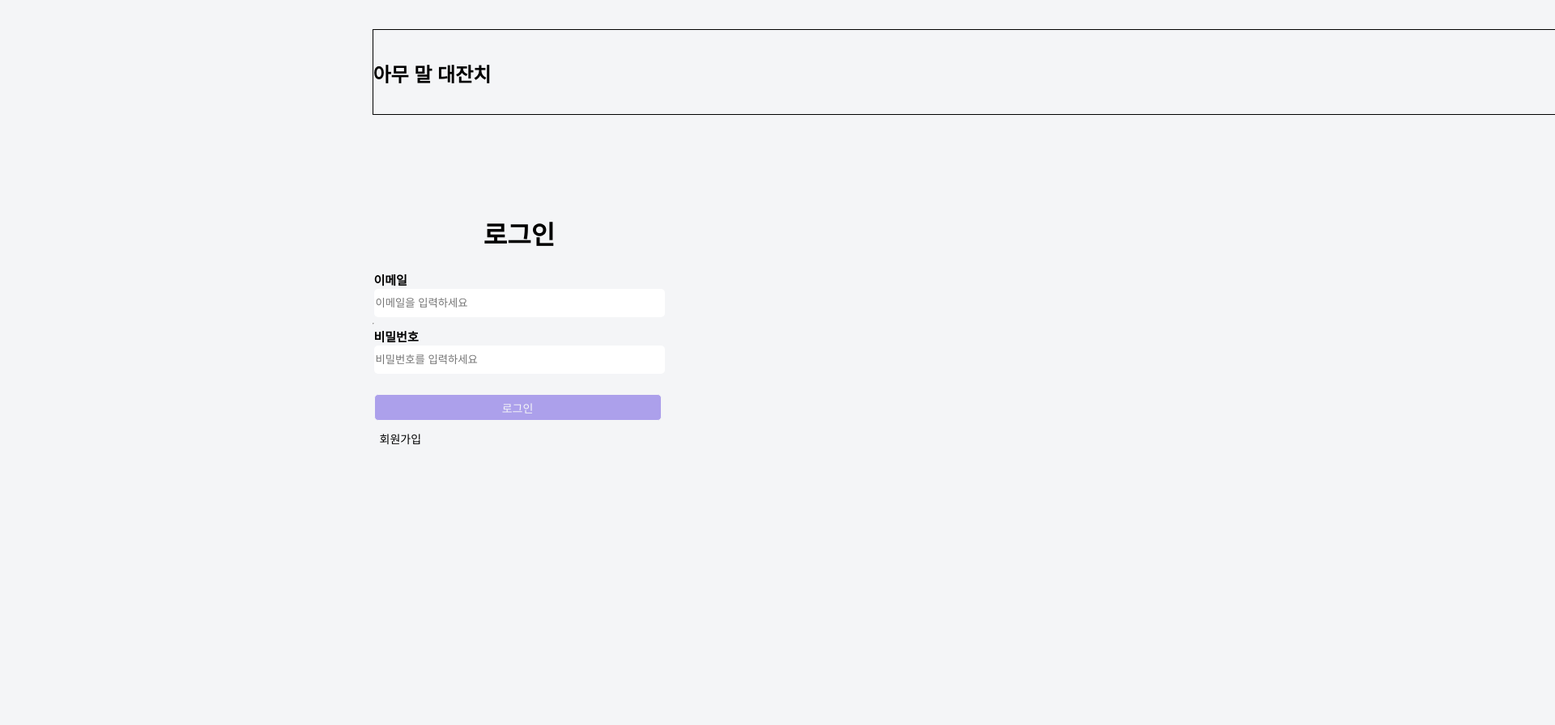
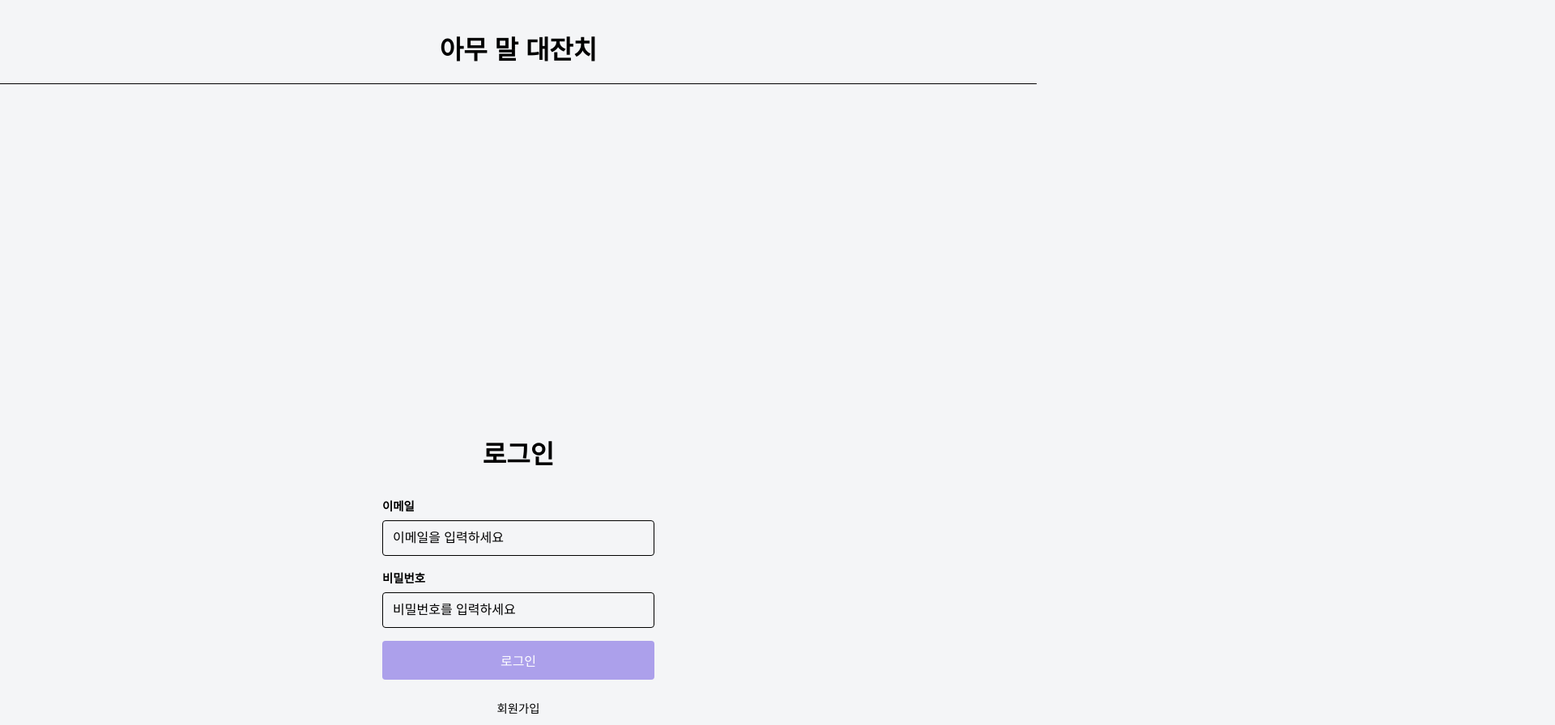
Before and after one commit to 100-hours-a-week/2-urung-lee-community-fe, a plain HTML site: page html/login.html in a window 1280 px wide. Shown: the top 896 px of the page at 81% size, 1920 px wide, since content can reach past the window. Before the commit the page ends 800 px from the top, so only its background shows below. Drawn offline with Linux system fonts and the light colour scheme.

Commit message:
[Feat] Login Page Layout

```diff
--- a/assets/css/pages/login.css
+++ b/assets/css/pages/login.css
@@ -1,87 +1,107 @@
-/*@import url("https://fonts.googleapis.com/css2?family=Montserrat:wght@700&family=Noto+Sans+KR:wght@100;300;400;500;700;900&display=swap");*/
-
-/* 전체 레이아웃 중앙 정렬 및 배경 설정 */
-.title{
-    display: flex;
-    position: absolute;
-    top: 36px;
-    font-size: 24px;
-    color: #000000;
-    height: 32px;
+*{
+    margin: 0;
+    padding: 0;
+    box-sizing: border-box;
+    background: #f4f5f7;
+}
+header{
+    width: 100%;
+    height: 104px;
+    padding-top: 2.25rem;
+    padding-bottom: 2.25rem;
     text-align: center;
-}
-.padding-space{
-    margin-top: 0px;
-    width: 1920px;
-    border: 1px solid;
-    /*padding-left: 857px;*/
-    padding-top: 36px;
-    padding-bottom: 36px;
-    display: flex;
-    text-align: center;
-}
-/*.hr{*/
-/*    width: 50%;*/
-/*    border: 1px;*/
-/*}*/
-body {
-    font-family: Noto Sans KR, sans-serif;
-    background-color: #f4f5f7;
-    display: flex;
-    justify-content: center;
-    align-items: center;
-    min-height: 100vh;
-    margin: 0;
-}
-.login-title{
-    font-family: Pretendard;
-    font-size: 32px;
-    font-weight: 700;
-    line-height: 38.19px;
-    text-align: center;
+    border-bottom: 1px solid #000000;
 }
 
-/* 입력 폼 */
-.form-group {
-    margin-bottom: 15px;
-    text-align: left;
+.padding-space{
+    margin: 0;
+    padding: 0;
+    box-sizing: border-box;
+    background: #f4f5f7;
+}
+body{
+    font-family: 'Goorm Sans', sans-serif;
+    font-weight: 400;
+    min-height: 100vh;
+    display: flex;
+    flex-direction: column;
+    margin: 0;
+    background-color: #f4f5f7;
 }
 
-.form-group label {
+h1{
+    font-size: 2rem;
     color: #000000;
-    display: block;
-    font-family: Pretendard;
-    font-size: 15px;
-    font-weight: 700;
-    line-height: 20px;
 }
 
-.form-group input {
-    width: 355px;
-    height: 33px;
-    border-radius: 5px;
-    border: 2px;
+.login-container{
+    width: 100%;
+    max-width: 400px;
+    margin: 2rem auto;
+    padding: 2rem;
 }
 
-/* 로그인 버튼 */
-.login-btn {
-    width: 355px;
-    height: 33px;
-    background-color: #aca0eb; /* 예시 색상 */
-    color: #f4f5f7;
-    border: 1px solid #f4f5f7;
-    border-radius: 5px;
-    font-size: 14px;
-    margin-top: 10px;
+h2{
     text-align: center;
+    margin-top: 23rem;
+    margin-bottom: 2rem;
+    font-size: 2rem;
+    font-weight: 700;
+    color: #000000;
 }
 
-/* 회원가입 버튼 */
-.signup-btn {
-    background-color: #f4f5f7;
+.login-form{
+    display: flex;
+    flex-direction: column;
+    gap: 1rem;
+}
+
+.form-group{
+    display: flex;
+    flex-direction: column;
+    gap: 0.5rem;
+    font-weight: 700;
+}
+
+label{
+    font-size: 0.9rem;
     color: #000000;
-    border: 1px solid #f4f5f7;
-    font-size: 14px;
-    margin-top: 10px; /* 로그인 버튼과 간격 */
+}
+
+input{
+    padding: 0.75rem;
+    border: 1px solid #000000;
+    border-radius: 4px;
+    font-size: 1rem;
+}
+
+input::placeholder{
+    color: #000000;
+}
+
+button{
+    padding: 0.75rem;
+    background-color: #ACA0EB;
+    color: white;
+    border: none;
+    border-radius: 4px;
+    font-size: 1rem;
+    cursor: pointer;
+    transition: background-color 0.2s;
+}
+
+button:hover {
+    background: #7F6AEE;
+}
+
+.help-link{
     text-align: center;
+    color: #000000;
+    text-decoration: none;
+    font-size: 0.9rem;
+    padding: 0.5rem;
 }
+
+.help-link:hover{
+    text-decoration: underline;
+}
--- a/assets/css/pages/signin.css
+++ b/assets/css/pages/signin.css
@@ -0,0 +1,48 @@
+*{
+    margin: 0;
+    padding: 0;
+    box-sizing: border-box;
+    background: #f4f5f7;
+}
+header {
+    height: 104px;
+    padding-top: 2.25rem;
+    padding-bottom: 2.25rem;
+    background: #f4f5f7;
+    display: flex;
+    justify-content: center;
+    border-bottom: 1px solid #000000;
+}
+body {
+    font-family: 'Goorm Sans', sans-serif;
+    font-weight: 400;
+    font-style: normal;
+    display: flex;
+    flex-direction: column;
+    min-height: 100vh;
+    margin: 0;
+    -webkit-user-select: none;
+    -moz-user-select: none;
+    -ms-user-select: none;
+    user-select: none;
+}
+.signin{
+    padding-top: 265px;
+    text-align: center;
+    font-size: 32px;
+    font-weight: 700;
+}
+.profile{
+    padding-left: 783px;
+    font-size: 15px;
+    font-weight: 700;
+}
+.profile_img{
+    padding-left: 885px;
+    padding-top: 360px;
+}
+.email{
+    padding-left: 783px;
+    font-size: 15px;
+    font-weight: 700;
+}
--- a/html/login.html
+++ b/html/login.html
@@ -3,43 +3,33 @@
 <head>
     <meta charset="UTF-8">
     <meta name="viewport" content="width=device-width, initial-scale=1.0">
-
     <link rel="stylesheet" type="text/css" href="/assets/css/pages/login.css">
     <title>로그인페이지</title>
 </head>
 <body>
     <header>
-        <h4 class="title padding-space">아무 말 대잔치</h4>
-        <hr/>
+        <h1 class="title padding-space">아무 말 대잔치</h1>
     </header>
 <main>
     <section class="login-container">
-        <h2 class="login-title">로그인</h2>
-        <form class="login-form" action="#" method="POST">
+        <h2>로그인</h2>
+        <form class="login-form">
             <!-- 이메일 입력 -->
             <div class="form-group">
                 <label for="email">이메일</label>
-                <input type="email" id="email" name="email" placeholder="이메일을 입력하세요" required pattern="[a-z0-9._%+-]+@[a-z0-9.-]+\.[a-z]{2,}$">
+                <input type="email" id="email" placeholder="이메일을 입력하세요" required pattern="[a-z0-9._%+-]+@[a-z0-9.-]+\.[a-z]{2,}$">
             </div>
             <!-- 비밀번호 입력 -->
             <div class="form-group">
                 <label for="password">비밀번호</label>
-                <input type="password" id="password" name="password" placeholder="비밀번호를 입력하세요" required>
+                <input type="password" id="password" placeholder="비밀번호를 입력하세요" required>
             </div>
             <!-- 로그인 버튼 -->
-            <div>
-                <button type="submit" class="login-btn">로그인</button>
-            </div>
+            <button type="submit">로그인</button>
             <!-- 회원가입 버튼 -->
-            <div>
-                <button type="button" class="signup-btn">회원가입</button>
-            </div>
-
+            <a href="#" class="help-link">회원가입</a>
         </form>
     </section>
 </main>
-<section class="wrap">
-
-</section>
 </body>
 </html>
```
Also changed, not shown: html/signin.html (+30 -0 lines), assets/images/profile_img.png (added), 2 other files.
